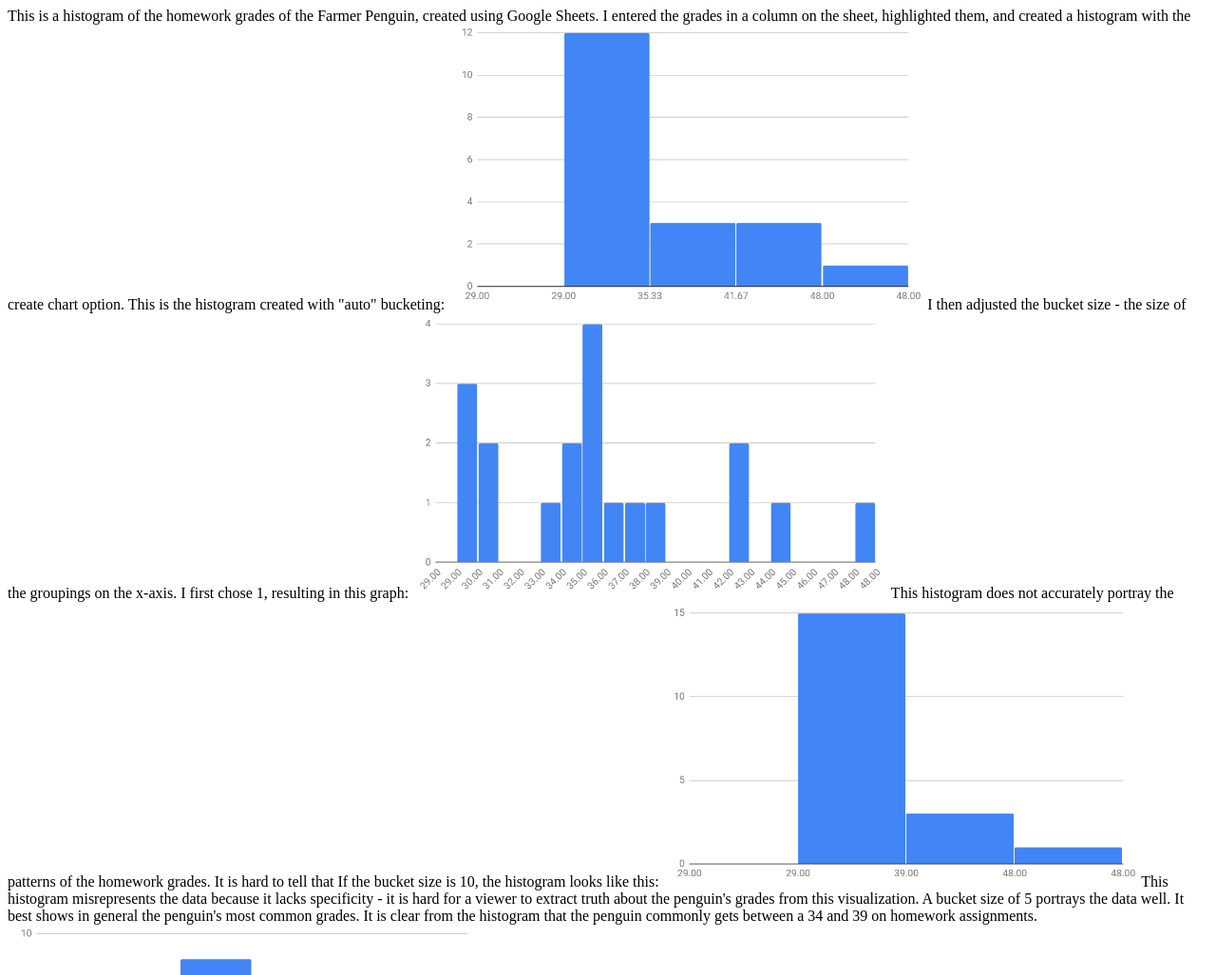
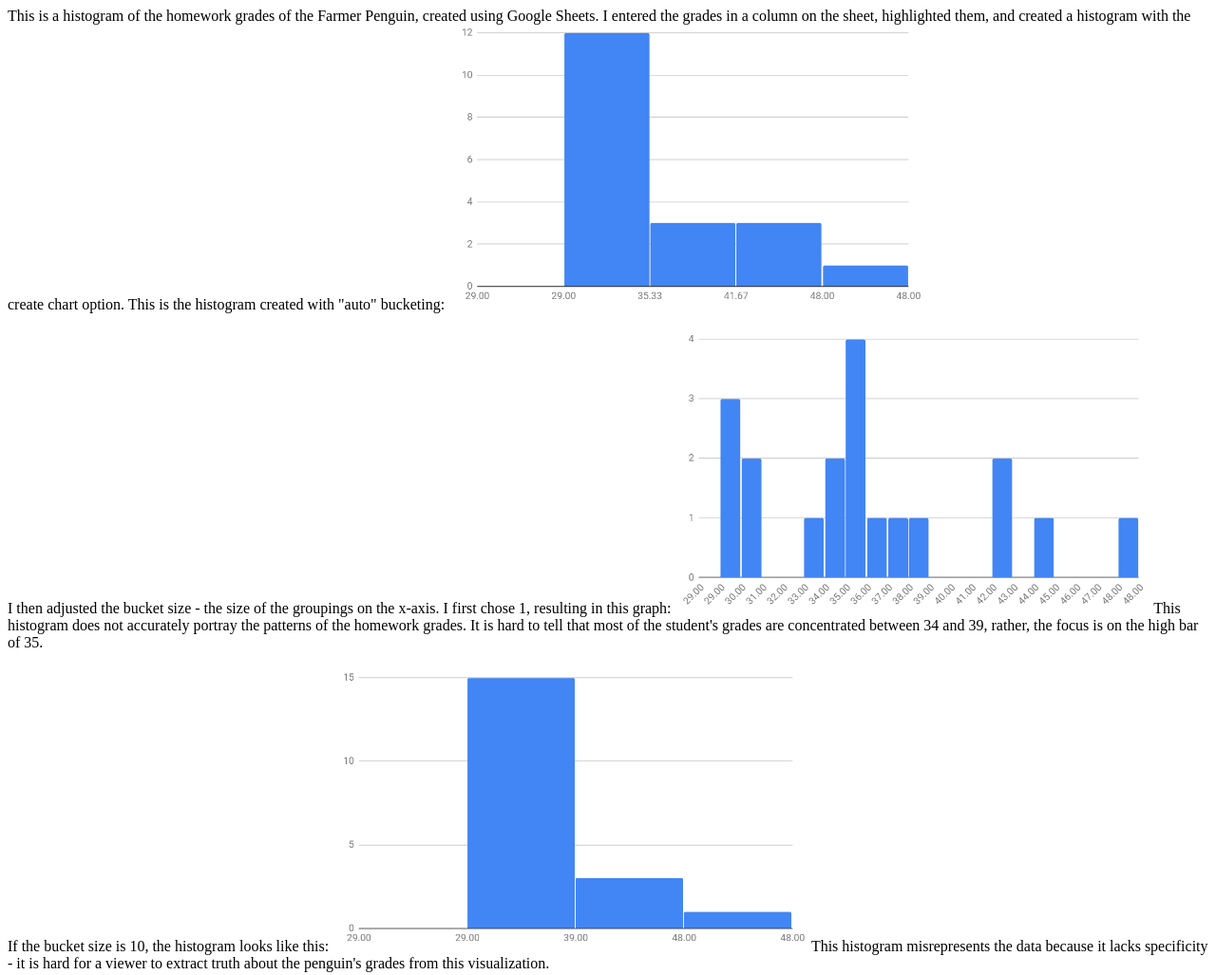
Before and after one commit to ehstowe/penguinHistograms, a plain HTML site: page index.html in a window 1280 px wide. Shown: the top 1027 px of the page at 95% size. Drawn offline with Linux system fonts and the light colour scheme.

Commit message:
Update index.html

```diff
--- a/index.html
+++ b/index.html
@@ -2,14 +2,16 @@
 <body>
 <p>This is a histogram of the homework grades of the Farmer Penguin, created using Google Sheets. I entered the grades in a
 column on the sheet, highlighted them, and created a histogram with the create chart option.
-  This is the histogram created with "auto" bucketing: <img src="farmerPenguinAuto.PNG" width="500" height="300" float="left">
-  I then adjusted the bucket size - the
-size of the groupings on the x-axis. I first chose 1, resulting in this graph: <img src="farmerPenguin1.PNG" width="500" height="300" float="left">
-This histogram does not accurately portray the patterns of the homework grades. It is hard to tell that
-  If the bucket size is 10, the histogram looks like this: <img src="farmerPenguin10.PNG" width="500" height="300" float="left">
+  This is the histogram created with "auto" bucketing: <img src="farmerPenguinAuto.PNG" width="500" height="300" float="left"></p>
+ <p> I then adjusted the bucket size - the
+size of the groupings on the x-axis. I first chose 1, resulting in this graph:
+   <img src="farmerPenguin1.PNG" width="500" height="300" float="left">
+This histogram does not accurately portray the patterns of the homework grades. It is hard to tell that most of the student's grades
+   are concentrated between 34 and 39, rather, the focus is on the high bar of 35.</p>
+  <p>If the bucket size is 10, the histogram looks like this: <img src="farmerPenguin10.PNG" width="500" height="300" float="left">
   This histogram misrepresents the data because it lacks specificity - it is hard for a viewer to extract truth about the penguin's
-  grades from this visualization.
-  A bucket size of 5 portrays the data well. It best shows in general the penguin's most common grades. It is
+    grades from this visualization. </p>
+  <p>A bucket size of 5 portrays the data well. It best shows in general the penguin's most common grades. It is
 clear from the histogram that the penguin commonly gets between a 34 and 39 on homework assignments.
   <img src="farmerPenguin.PNG" width="500" height="300" float="left"></p>
 
```
